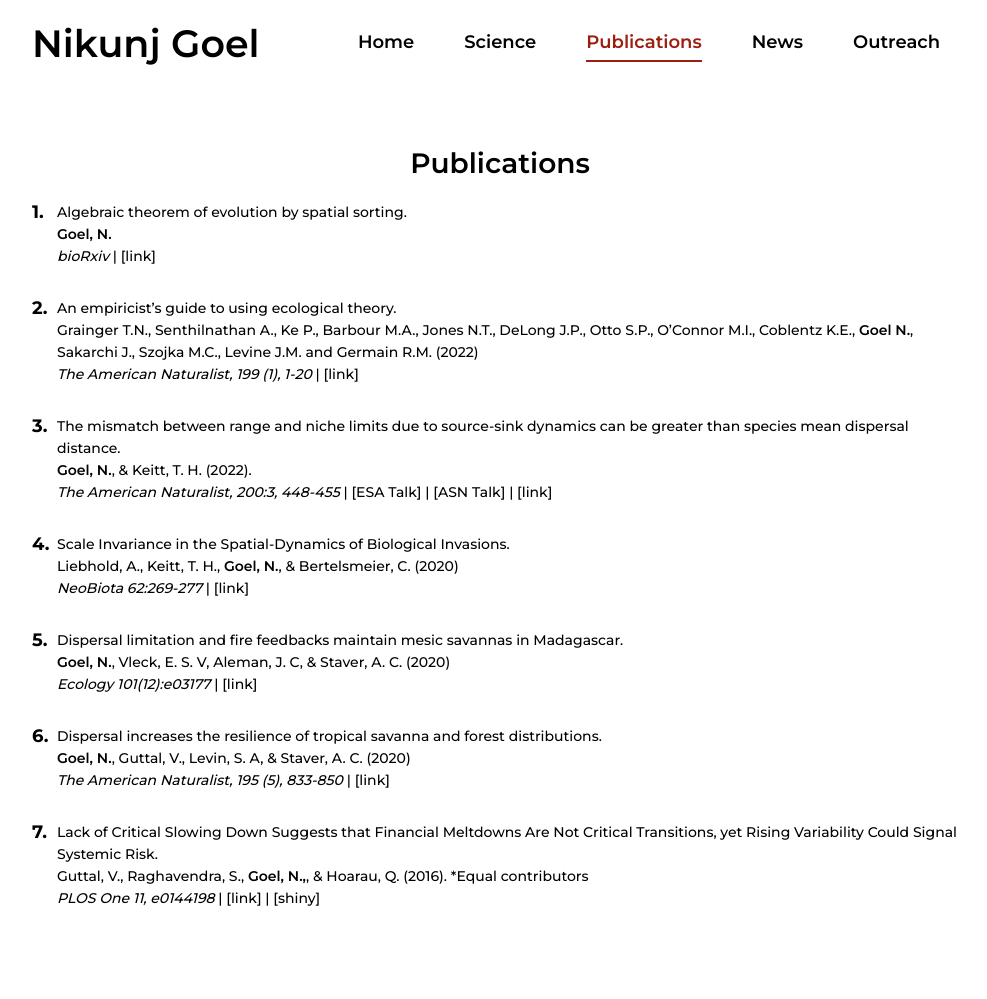
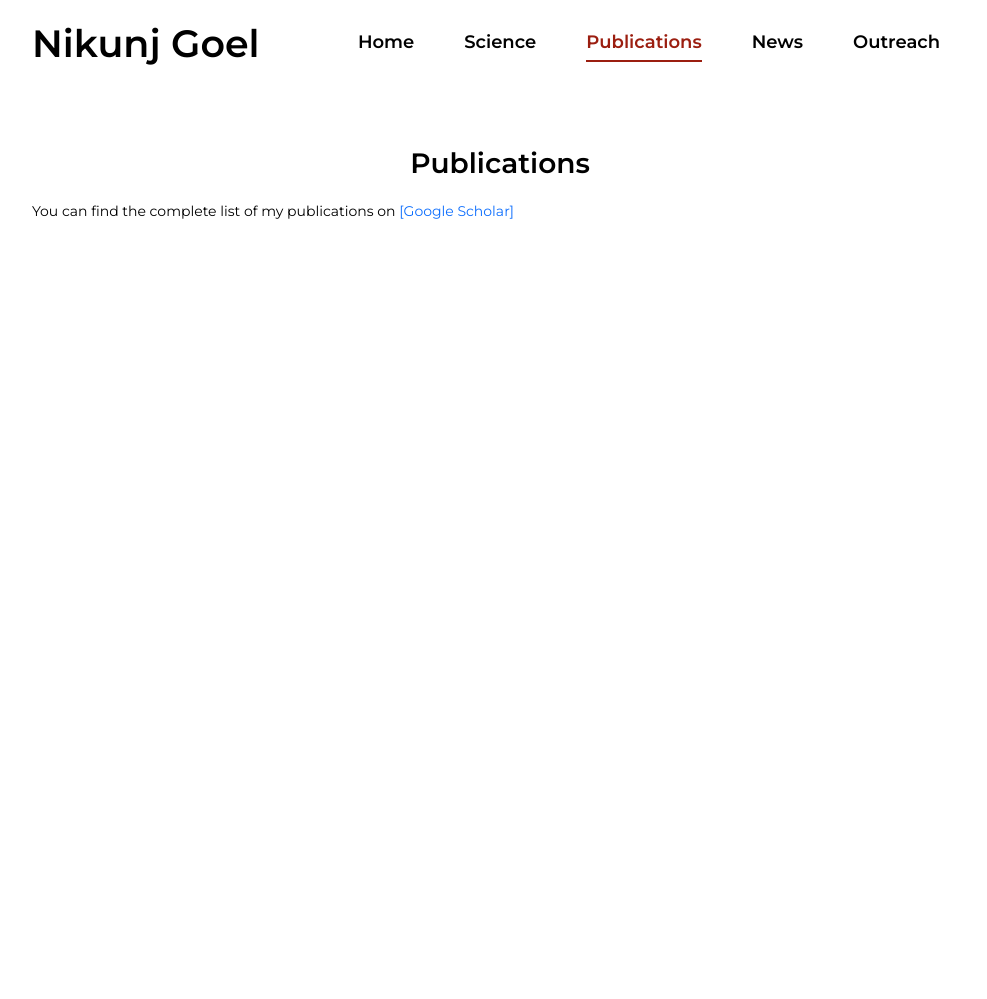
Before and after one commit to nikunj410/nikunj410.github.io, a Jekyll site: the page built from _pages/publications.md, in a window 1280 px wide. Shown: the whole page, without its empty margins (140-1127 px from the left). Built offline with Jekyll 4.4.1, drawn with Linux system fonts in a browser that asks for light colours; nearby versions of some CDN libraries; after the commit the page ends 900 px from its top, so only the background shows below that.

Commit message:
Update publications.md

```diff
--- a/_pages/publications.md
+++ b/_pages/publications.md
@@ -8,7 +8,9 @@ seo_description: publications
 
 Publications
 ------------
+You can find the complete list of my publications on [\[Google Scholar\]](https://scholar.google.com/citations?user=dvGD3gIAAAAJ&hl=en)
 
+<!---
 * <span>1. </span> Algebraic theorem of evolution by spatial sorting. <br>
 **Goel, N.** <br>
 _bioRxiv_ | [\[link\]](https://doi.org/10.1101/2021.09.20.461092)
@@ -36,3 +38,4 @@ _bioRxiv_ | [\[link\]](https://doi.org/10.1101/2021.09.20.461092)
 * <span>7. </span> Lack of Critical Slowing Down Suggests that Financial Meltdowns Are Not Critical Transitions, yet Rising Variability Could Signal Systemic Risk. <br>
   Guttal, V., Raghavendra, S., **Goel, N.,**, & Hoarau, Q. (2016). \*Equal contributors <br>
  _PLOS One 11, e0144198_ | [\[link\]](https://journals.plos.org/plosone/article/authors?id=10.1371/journal.pone.0144198) | [\[shiny\]](https://www.nikunjgoel.com/shiny)
+--->
```
